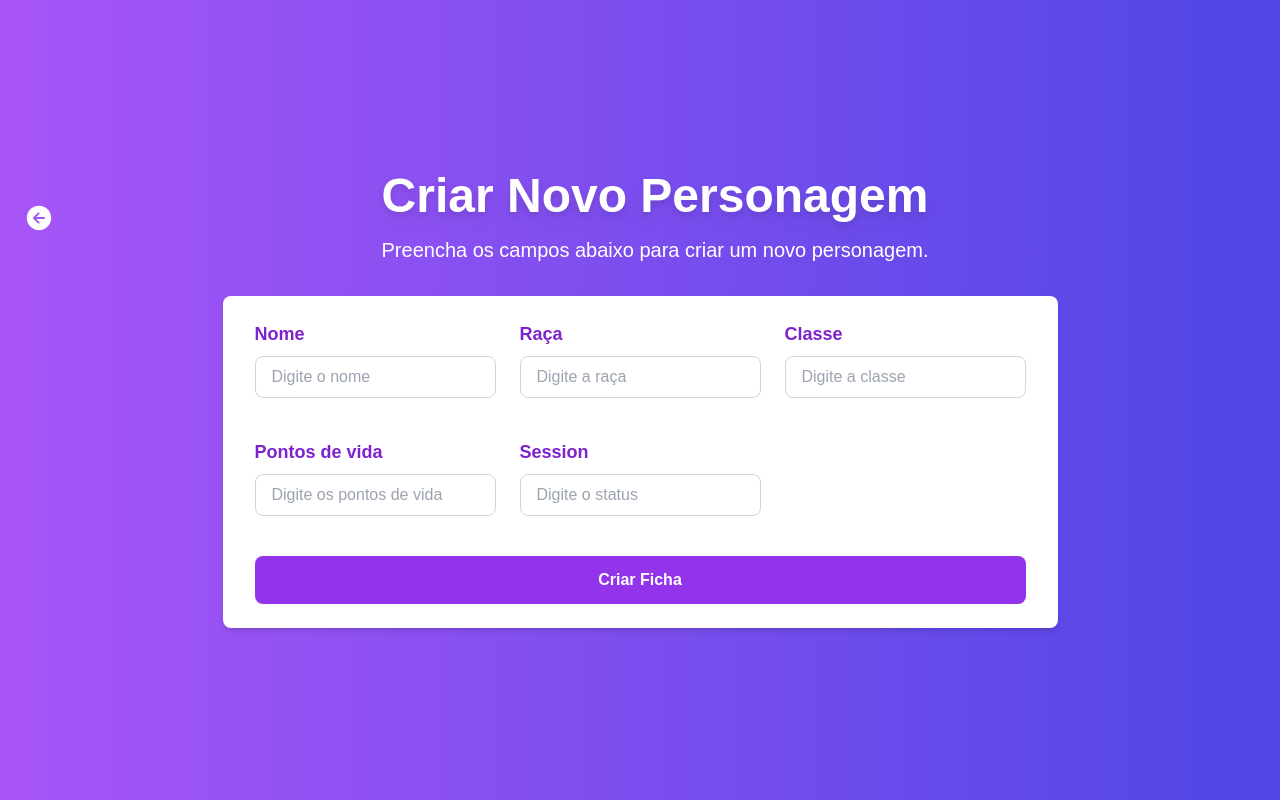
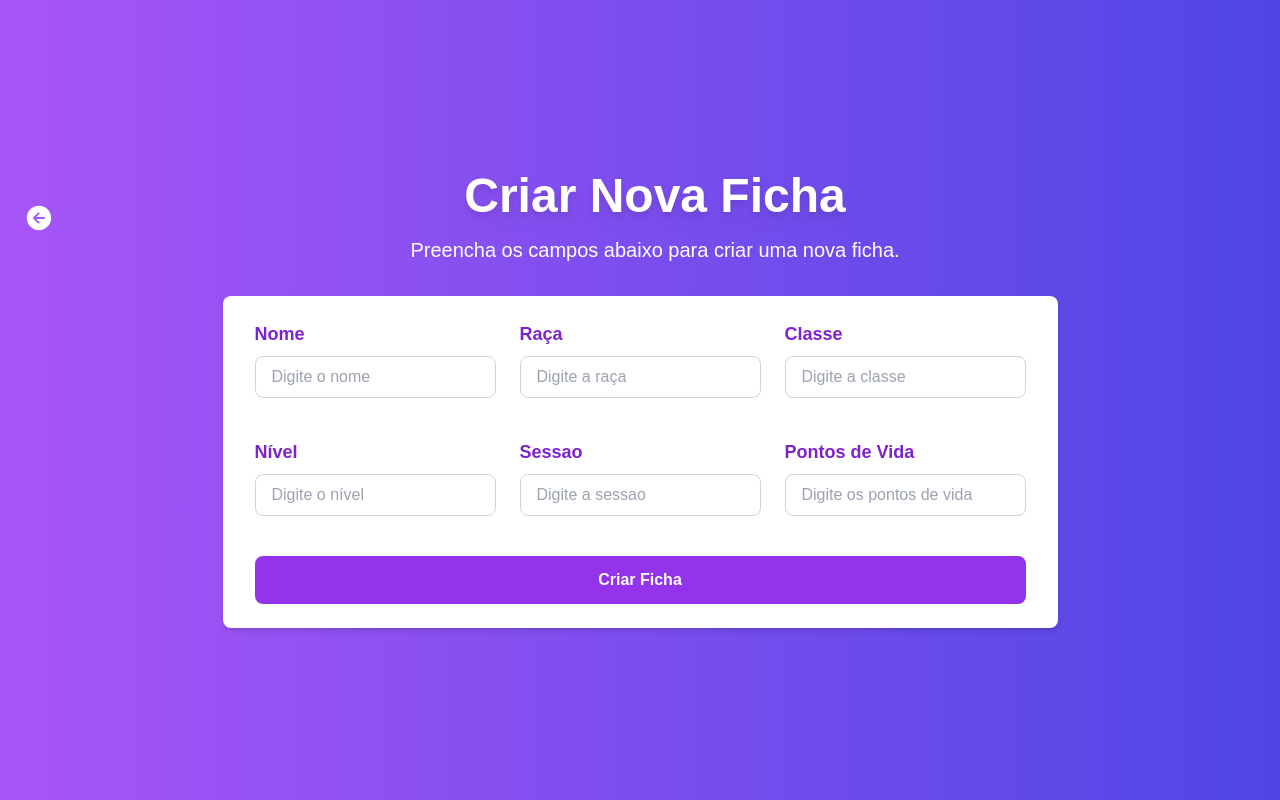
Before and after one commit to Cafezila/rpg_frontend, a Next.js app: page /fichas/form in a window 1280 px wide. Built offline with nearby package versions, Linux system fonts and the light colour scheme.

Commit message:
Final 0.1

```diff
--- a/app/fichas/form/page.tsx
+++ b/app/fichas/form/page.tsx
@@ -2,12 +2,77 @@
 
 import { IoArrowBackCircle } from "react-icons/io5";
 import { useRouter } from "next/navigation";
+import { useState } from "react";
 
 export default function CreateCharacter() {
-  const router = useRouter(); // Hook para navegação
+  const router = useRouter();
+  const [formData, setFormData] = useState({
+    nome: "",
+    raca: "",
+    classe: "",
+    nivel: "",
+    session_id: "",
+    pontos_de_vida: ""
+  });
+  const [error, setError] = useState<string | null>(null);
+  const [success, setSuccess] = useState<boolean>(false);
 
   const handleGoBack = () => {
-    router.back(); // Volta para a página anterior
+    router.back();
+  };
+
+  const handleInputChange = (e: React.ChangeEvent<HTMLInputElement>) => {
+    const { name, value } = e.target;
+
+    if (name === "pontos_de_vida") {
+      // Apenas números permitidos
+      if (!/^\d*$/.test(value)) return;
+    }
+
+    setFormData({ ...formData, [name]: value });
+  };
+
+  const handleSubmit = async (e: React.FormEvent) => {
+    e.preventDefault();
+    setError(null);
+    setSuccess(false);
+
+    // Validação adicional
+    if (!formData.nome || !formData.pontos_de_vida) {
+      setError("Todos os campos são obrigatórios.");
+      return;
+    }
+
+    try {
+      const response = await fetch("http://localhost:3333/personagem", {
+        method: "POST",
+        headers: { "Content-Type": "application/json" },
+        body: JSON.stringify({
+          ...formData,
+          pontos_de_vida: parseInt(formData.pontos_de_vida, 10), // Garante que seja enviado como número
+        }),
+      });
+
+      if (!response.ok) {
+        throw new Error("Erro ao criar a ficha. Tente novamente.");
+      }
+
+      setSuccess(true);
+      setFormData({
+        nome: "",
+        raca: "",
+        classe: "",
+        nivel: "",
+        session_id: "",
+        pontos_de_vida: ""
+      });
+
+      setTimeout(() => {
+        router.push("/"); // Redireciona para a página principal após sucesso
+      }, 2000);
+    } catch (err: any) {
+      setError(err.message);
+    }
   };
 
   return (
@@ -18,95 +83,48 @@ export default function CreateCharacter() {
         </button>
         <div className="w-full text-center">
           <h1 className="text-5xl font-extrabold drop-shadow-lg">
-            Criar Novo Personagem
+            Criar Nova Ficha
           </h1>
           <p className="text-xl mt-4 font-light">
-            Preencha os campos abaixo para criar um novo personagem.
+            Preencha os campos abaixo para criar uma nova ficha.
           </p>
         </div>
       </header>
 
       <main className="flex flex-col items-center justify-center gap-6">
-        <form className="bg-white text-purple-700 px-8 py-6 rounded-lg shadow-md max-w-6xl w-full grid grid-cols-1 sm:grid-cols-2 lg:grid-cols-3 gap-6">
-          <div className="mb-4">
-            <label htmlFor="name" className="block text-lg font-semibold mb-2">
-              Nome
+        <form
+          onSubmit={handleSubmit}
+          className="bg-white text-purple-700 px-8 py-6 rounded-lg shadow-md max-w-6xl w-full grid grid-cols-1 sm:grid-cols-2 lg:grid-cols-3 gap-6"
+        >
+          {[
+            { id: "nome", label: "Nome", type: "text", placeholder: "Digite o nome" },
+            { id: "raca", label: "Raça", type: "text", placeholder: "Digite a raça" },
+            { id: "classe", label: "Classe", type: "text", placeholder: "Digite a classe" },
+            { id: "nivel", label: "Nível", type: "number", placeholder: "Digite o nível" },
+            { id: "session_id", label: "Sessao", type: "text", placeholder: "Digite a sessao" },
+            {
+              id: "pontos_de_vida",
+              label: "Pontos de Vida",
+              type: "number",
+              placeholder: "Digite os pontos de vida",
+            },
+          ].map(({ id, label, type, placeholder }) => (
+            <div key={id} className="mb-4">
+              <label htmlFor={id} className="block text-lg font-semibold mb-2">
+                {label}
               </label>
               <input
-              type="text"
-              id="name"
-              name="name"
+                type={type}
+                id={id}
+                name={id}
                 className="w-full px-4 py-2 border border-gray-300 rounded-lg focus:outline-none focus:ring-2 focus:ring-purple-600"
-              placeholder="Digite o nome"
+                placeholder={placeholder}
+                value={formData[id as keyof typeof formData]}
+                onChange={handleInputChange}
                 required
               />
             </div>
-
-          <div className="mb-4">
-            <label htmlFor="raca" className="block text-lg font-semibold mb-2">
-              Raça
-            </label>
-            <input
-              type="text"
-              id="raca"
-              name="raca"
-              className="w-full px-4 py-2 border border-gray-300 rounded-lg focus:outline-none focus:ring-2 focus:ring-purple-600"
-              placeholder="Digite a raça"
-              required
-            />
-          </div>
-
-          <div className="mb-4">
-            <label
-              htmlFor="classe"
-              className="block text-lg font-semibold mb-2"
-            >
-              Classe
-            </label>
-            <input
-              type="text"
-              id="classe"
-              name="classe"
-              className="w-full px-4 py-2 border border-gray-300 rounded-lg focus:outline-none focus:ring-2 focus:ring-purple-600"
-              placeholder="Digite a classe"
-              required
-            />
-          </div>
-
-          <div className="mb-4">
-            <label
-              htmlFor="pontos_de_vida"
-              className="block text-lg font-semibold mb-2"
-            >
-              Pontos de vida
-            </label>
-            <input
-              type="text"
-              id="pontos_de_vida"
-              name="pontos_de_vida"
-              className="w-full px-4 py-2 border border-gray-300 rounded-lg focus:outline-none focus:ring-2 focus:ring-purple-600"
-              placeholder="Digite os pontos de vida"
-              required
-            />
-          </div>
-
-
-          <div className="mb-4">
-            <label
-              htmlFor="status"
-              className="block text-lg font-semibold mb-2"
-            >
-              Session
-            </label>
-            <input
-              type="text"
-              id="session_id"
-              name="session_id"
-              className="w-full px-4 py-2 border border-gray-300 rounded-lg focus:outline-none focus:ring-2 focus:ring-purple-600"
-              placeholder="Digite o status"
-              required
-            />
-          </div>
+          ))}
 
           <button
             type="submit"
@@ -115,11 +133,12 @@ export default function CreateCharacter() {
             Criar Ficha
           </button>
         </form>
+
+        {error && <p className="text-red-500 mt-4">{error}</p>}
+        {success && (
+          <p className="text-green-500 mt-4">Ficha criada com sucesso! Redirecionando...</p>
+        )}
       </main>
-
-      <footer className="absolute bottom-4 text-center text-sm">
-        <p></p>
-      </footer>
     </div>
   );
 }
--- a/app/users/page.tsx
+++ b/app/users/page.tsx
@@ -1,7 +1,7 @@
 "use client";
 
 import { useEffect, useState } from "react";
-import { FiHome } from "react-icons/fi";
+import { FiHome, FiTrash } from "react-icons/fi";
 
 interface User {
   id: number;
@@ -37,6 +37,24 @@ export default function UsersPage() {
     fetchUsers();
   }, []);
 
+  const handleDelete = async (id: number) => {
+    if (!confirm("Tem certeza que deseja excluir este usuário?")) return;
+
+    try {
+      const response = await fetch(`http://localhost:3333/users/${id}`, {
+        method: "DELETE",
+      });
+
+      if (!response.ok) {
+        throw new Error("Erro ao excluir usuário");
+      }
+
+      setUsers(users.filter((user) => user.id !== id));
+    } catch (err: any) {
+      setError(err.message);
+    }
+  };
+
   return (
     <div className="min-h-screen bg-purple-50 p-8 font-poppins">
       <div className="flex justify-between items-center mb-6">
@@ -60,20 +78,41 @@ export default function UsersPage() {
       {loading && <p className="text-center text-gray-600">Carregando...</p>}
       {error && <p className="text-center text-red-500">{error}</p>}
 
-      {!loading && !error && (
-        <ul className="space-y-4">
-          {users.map((user) => (
-            <li
-              key={user.id}
-              className="bg-white shadow-lg rounded-lg p-4"
-            >
-              <div>
-                <h2 className="text-xl font-bold text-purple-800">{user.name}</h2>
-                <p className="text-sm text-gray-600">ID: {user.id}</p>
-              </div>
-            </li>
-          ))}
-        </ul>
+      {!loading && !error && users.length > 0 && (
+        <div className="overflow-x-auto">
+          <table className="w-full bg-white rounded-lg shadow-lg">
+            <thead className="bg-purple-600 text-white">
+              <tr>
+                <th className="text-left px-4 py-3 text-lg font-bold">ID</th>
+                <th className="text-left px-4 py-3 text-lg font-bold">Nome</th>
+                <th className="text-left px-4 py-3 text-lg font-bold">Ações</th>
+              </tr>
+            </thead>
+            <tbody>
+              {users.map((user) => (
+                <tr
+                  key={user.id}
+                  className="border-b last:border-0 hover:bg-purple-50 transition"
+                >
+                  <td className="px-4 py-3 text-gray-700">{user.id}</td>
+                  <td className="px-4 py-3 text-gray-700">{user.name}</td>
+                  <td className="px-4 py-3">
+                    <button
+                      onClick={() => handleDelete(user.id)}
+                      className="text-red-600 hover:text-red-800 transition"
+                    >
+                      <FiTrash size={18} />
+                    </button>
+                  </td>
+                </tr>
+              ))}
+            </tbody>
+          </table>
+        </div>
+      )}
+
+      {!loading && !error && users.length === 0 && (
+        <p className="text-center text-gray-600">Nenhum usuário encontrado.</p>
       )}
     </div>
   );
```
Lines whose indentation alone changed are shown as unchanged.
